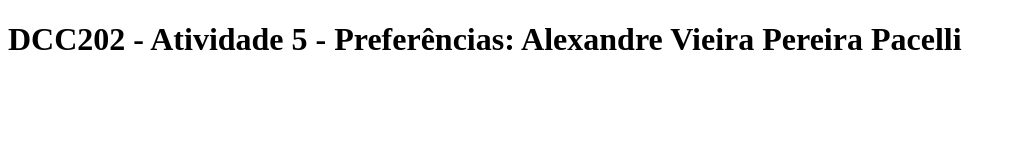
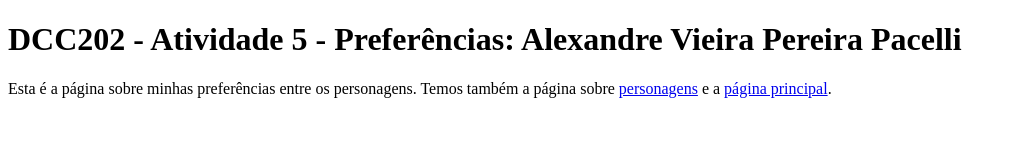
Before and after one commit to ufjf-dcc202/ufjf-dcc202-2023-3-b-atv5-AlexandreVp, a website: page preferencias.html in a window 1280 px wide. Shown: the whole page, without its empty margins (0-1016 px from the left). Drawn offline with Linux system fonts and the light colour scheme.

Commit message:
Adicionando parágrafo com links em preferencias.html

```diff
--- a/preferencias.html
+++ b/preferencias.html
@@ -8,6 +8,8 @@
 <body>
     <main>
         <h1>DCC202 - Atividade 5 - Preferências: Alexandre Vieira Pereira Pacelli</h1>
+        <p>Esta é a página sobre minhas preferências entre os personagens. Temos também a página sobre <a href="personagens.html">personagens</a> e a <a href="index.html">página principal</a>.
+        </p>
     </main>
 </body>
 </html>
```
